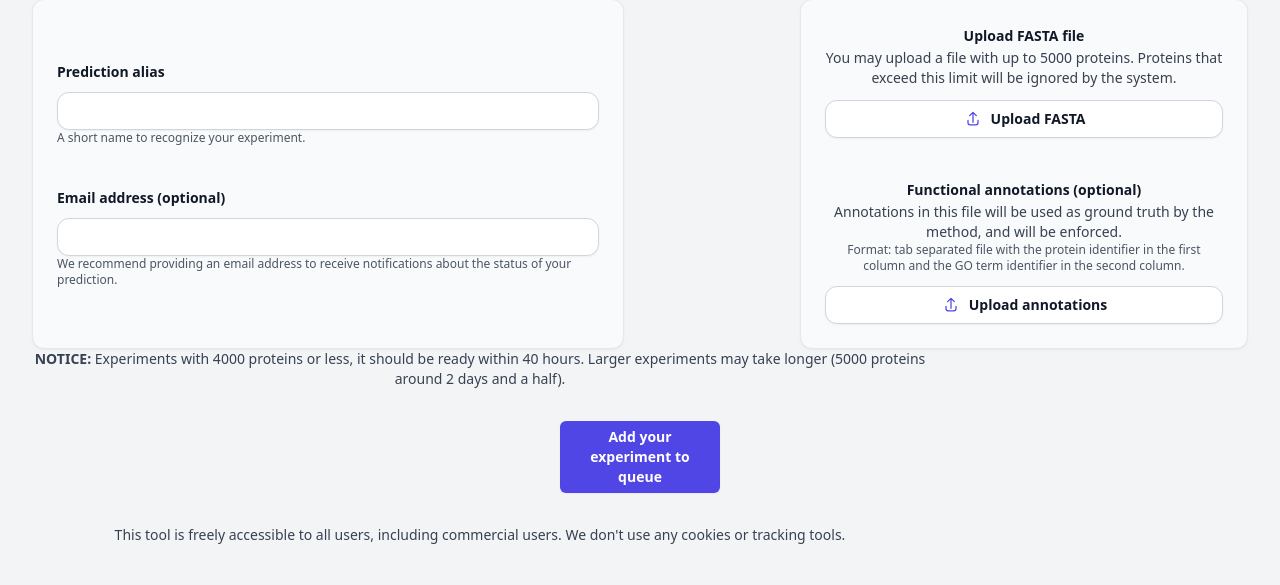
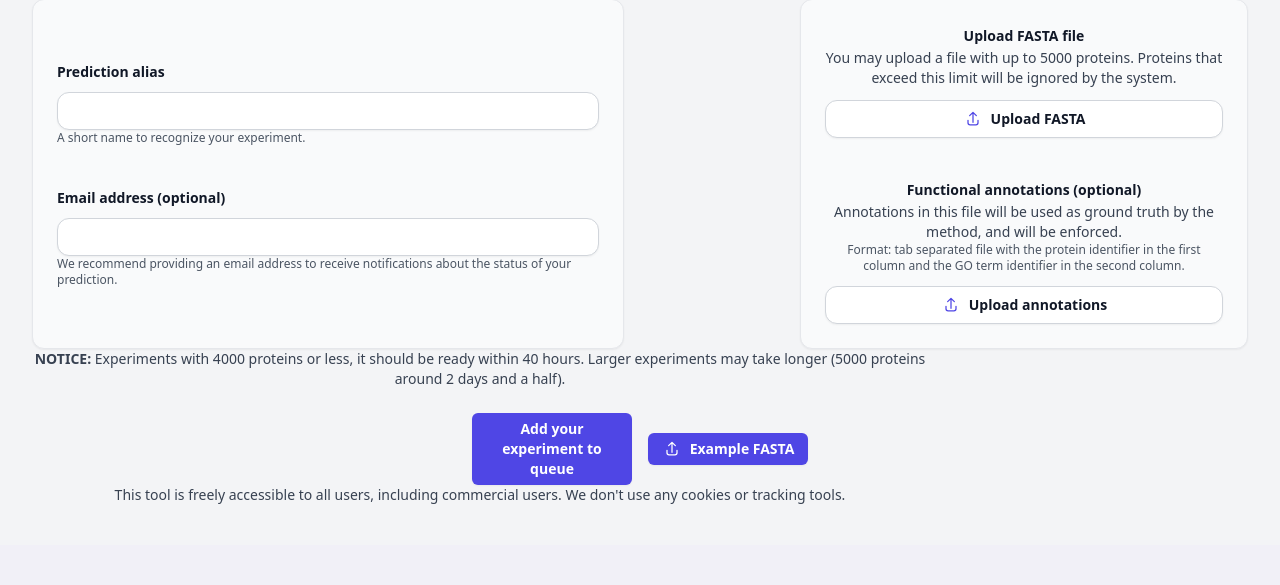
Before and after one commit to paccanarolab/s2f-web, a Python web app: template frontend/base/jinja2/base/home.html in a window 1280 px wide. Shown: the part 361-946 px from the top of the page. After the commit the page ends 865 px from the top, so only its background shows below. Run offline with Jinja, Linux system fonts and the light colour scheme; the template is opened without the code that fills it, so the values that code supplies are empty; style sheets or scripts are compiled from the project's sources.

Commit message:
Adding example button

```diff
--- a/frontend/base/jinja2/base/home.html
+++ b/frontend/base/jinja2/base/home.html
@@ -124,14 +124,13 @@
             <strong>NOTICE:</strong> Experiments with 4000 proteins or less, it should be ready within 40 hours. Larger experiments may take longer (5000 proteins around 2 days and a half).
         </p>
 
+        <div class="mt-6 flex items-center justify-center gap-4">
             <button
                 type="submit"
                 class="rounded-md
-                mx-auto
-                my-8
-                w-40
                     bg-indigo-600
                     px-3 py-1.5
+                    w-40
                     text-sm font-semibold
                     text-white shadow-sm
                     hover:bg-indigo-500
@@ -141,6 +140,13 @@
                     focus-visible:outline-indigo-600">
                 Add your experiment to queue
             </button>
+            <a href="https://paccanarolab.org/s2f_data/example.fasta/" download class="inline-flex items-center justify-center gap-2 rounded-md bg-indigo-600 px-3 py-1.5 w-40 text-sm font-semibold text-white shadow-sm hover:bg-indigo-500 focus-visible:outline focus-visible:outline-2 focus-visible:outline-offset-2 focus-visible:outline-indigo-600">
+                <svg xmlns="http://www.w3.org/2000/svg" class="h-5 w-5" viewBox="0 0 24 24" fill="none" stroke="currentColor" stroke-width="1.5">
+                    <path stroke-linecap="round" stroke-linejoin="round" d="M12 16V4m0 0 4 4m-4-4-4 4m-2 5.5v3a2.5 2.5 0 0 0 2.5 2.5h7a2.5 2.5 0 0 0 2.5-2.5v-3"/>
+                </svg>
+                <span>Example FASTA</span>
+            </a>
+        </div>
         <p class="max-w-4xl text-center text-sm text-gray-700">
             This tool is freely accessible to all users, including commercial users. We don't use any cookies or tracking tools.
         </p>
```
Lines whose indentation alone changed are shown as unchanged.
